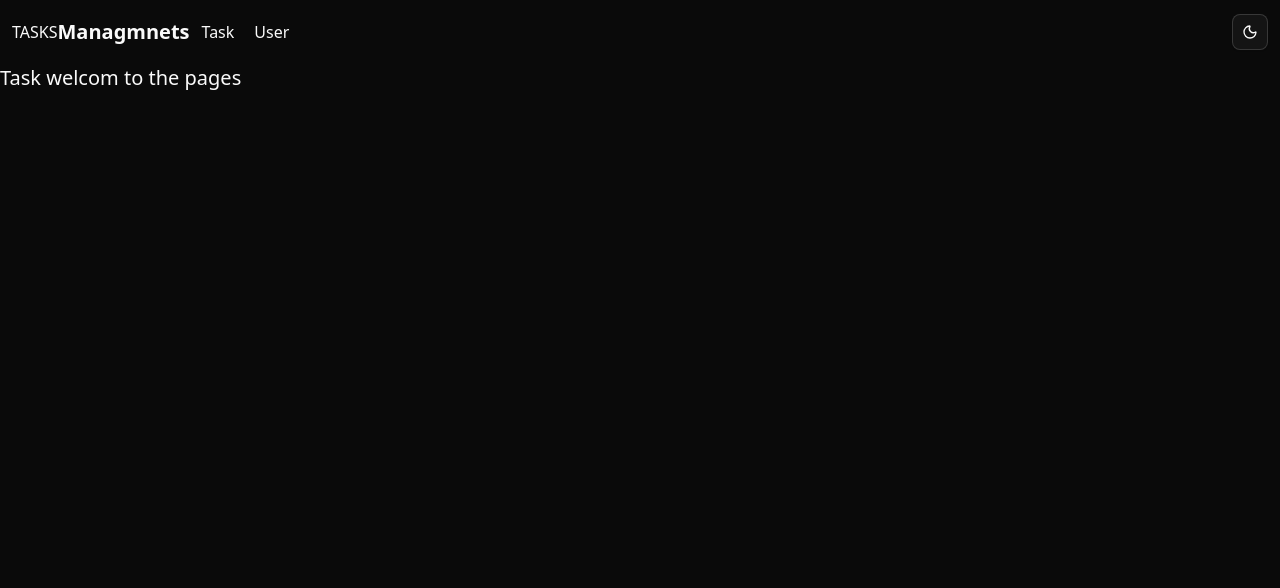
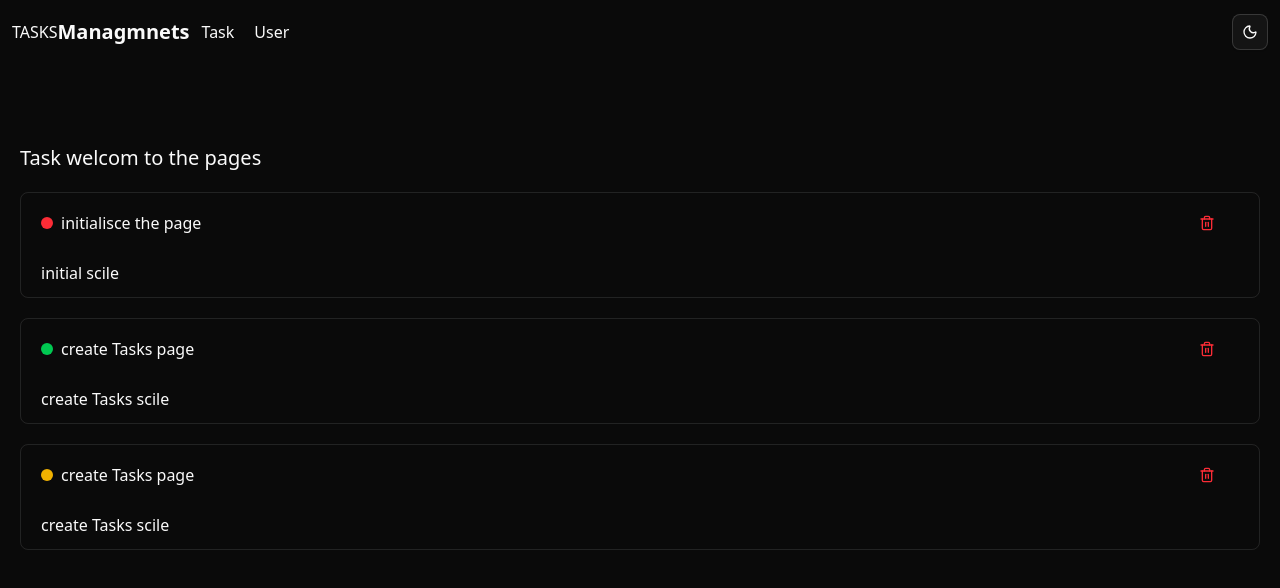
Before and after one commit to Mahabub2030/task-managements-, a React (Vite) app: page /tasks in a window 1280 px wide. Shown: the top 588 px of the page. Built offline with nearby package versions, Linux system fonts and the light colour scheme.

Commit message:
added clx for styling

```diff
--- /dev/null
+++ b/@/components/ui/checkbox.tsx
@@ -0,0 +1,30 @@
+import * as React from "react"
+import * as CheckboxPrimitive from "@radix-ui/react-checkbox"
+import { CheckIcon } from "lucide-react"
+
+import { cn } from "@/lib/utils"
+
+function Checkbox({
+  className,
+  ...props
+}: React.ComponentProps<typeof CheckboxPrimitive.Root>) {
+  return (
+    <CheckboxPrimitive.Root
+      data-slot="checkbox"
+      className={cn(
+        "peer border-input dark:bg-input/30 data-[state=checked]:bg-primary data-[state=checked]:text-primary-foreground dark:data-[state=checked]:bg-primary data-[state=checked]:border-primary focus-visible:border-ring focus-visible:ring-ring/50 aria-invalid:ring-destructive/20 dark:aria-invalid:ring-destructive/40 aria-invalid:border-destructive size-4 shrink-0 rounded-[4px] border shadow-xs transition-shadow outline-none focus-visible:ring-[3px] disabled:cursor-not-allowed disabled:opacity-50",
+        className
+      )}
+      {...props}
+    >
+      <CheckboxPrimitive.Indicator
+        data-slot="checkbox-indicator"
+        className="flex items-center justify-center text-current transition-none"
+      >
+        <CheckIcon className="size-3.5" />
+      </CheckboxPrimitive.Indicator>
+    </CheckboxPrimitive.Root>
+  )
+}
+
+export { Checkbox }
--- a/package.json
+++ b/package.json
@@ -10,6 +10,7 @@
     "preview": "vite preview"
   },
   "dependencies": {
+    "@radix-ui/react-checkbox": "^1.3.2",
     "@radix-ui/react-dropdown-menu": "^2.1.15",
     "@radix-ui/react-slot": "^1.2.3",
     "@reduxjs/toolkit": "^2.8.2",
--- /dev/null
+++ b/src/components/modules/Task/TaskCard.tsx
@@ -0,0 +1,39 @@
+
+import { Button } from "@/components/ui/button";
+import { cn } from "@/lib/utils";
+import type { ITask } from "@/types";
+import { Checkbox } from "@radix-ui/react-checkbox";
+import { Trash2 } from "lucide-react";
+
+interface IProps {
+  task: ITask
+}
+
+export default function TaskCard({task} :IProps) {
+//   const dispatch = useAppDispatch();
+  return (
+    <div className="border px-5 py-3 rounded-md ">
+      <div className="flex justify-between items-center">
+        <div className="flex gap-2 items-center">
+          <div
+            className={cn("size-3 rounded-full ",{
+                "bg-green-500" : task.priority ==="Low",
+                "bg-yellow-500" : task.priority ==="Medium",
+                "bg-red-500" : task.priority ==="High",
+            })}></div>
+          <h1>
+            {task.title}
+          </h1>
+        </div>
+        <div className="flex gap-3 items-center">
+
+          <Button variant="link" className="p-0 text-red-500">
+            <Trash2 />
+          </Button>
+          <Checkbox/>
+        </div>
+      </div>
+      <p className="mt-5">{task.description}</p>
+    </div>
+  );
+}
--- a/src/components/pages/Tasks.tsx
+++ b/src/components/pages/Tasks.tsx
@@ -1,18 +1,22 @@
-import { selectFilter, selectTasks } from "@/features/tasks/taskSlice"
-import { useAppSelector } from "@/hooks/hooks"
-
+import { selectTasks } from "@/features/tasks/taskSlice";
+import { useAppSelector } from "@/hooks/hooks";
+import TaskCard from "../modules/Task/TaskCard";
 
 export default function Tasks() {
-
-  const tasks = useAppSelector(selectTasks)
-  const filter = useAppSelector(selectFilter)
-  console.log(tasks,filter)
-
-
+  const tasks = useAppSelector(selectTasks);
+  // const filter = useAppSelector(selectFilter)
+  console.log(tasks);
+  // console.log(filter)
 
   return (
-    <div>
+    <div className="mx-auto max-w-7xl px-5 mt-20">
       <h1 className="text-xl">Task welcom to the pages</h1>
+
+      <div className="space-y-5 mt-5">
+        {tasks.map((task) => (
+          <TaskCard task= {task} />
+        ))}
+      </div>
     </div>
-  )
+  );
 }
--- a/src/features/tasks/taskSlice.ts
+++ b/src/features/tasks/taskSlice.ts
@@ -2,39 +2,52 @@ import type { RootState } from "@/store";
 import type { ITask } from "@/types";
 import { createSlice } from "@reduxjs/toolkit";
 
-
-
 interface InitialSate {
-    tasks:ITask[];
-    filter:"all"|"high"|"low"
+  tasks: ITask[];
+  filter: "all" | "high" | "low";
 }
 
-const initialState : InitialSate ={
-    tasks:[
-        {
-        id:"14gggggg444444444",
-        title:"initialisce the page",
-        description:"create initial scile",
-        dueDate:"2025-12",
-        isCopleted:false,
-        priority:"High"
-    }
-    ],
-    filter:"all"
-}
+const initialState: InitialSate = {
+  tasks: [
+    {
+      id: "14gggggg444444444",
+      title: "initialisce the page",
+      description: " initial scile",
+      dueDate: "2025-12",
+      isCopleted: false,
+      priority: "High",
+    },
+    {
+      id: "14gggggg444444444",
+      title: "create Tasks page",
+      description: "create Tasks scile",
+      dueDate: "2025-12",
+      isCopleted: false,
+      priority: "Low",
+    },
+    {
+      id: "14gggggg444444444",
+      title: "create Tasks page",
+      description: "create Tasks scile",
+      dueDate: "2025-12",
+      isCopleted: false,
+      priority: "Medium",
+    },
+  ],
+  filter: "all",
+};
 
 const taskSlice = createSlice({
-    name:"task",
-    initialState,
-    reducers:{}
+  name: "task",
+  initialState,
+  reducers: {},
+});
 
-})
-
-export const selectTasks = (state:RootState) =>{
-    return state.todo.tasks
-}
-export const selectFilter = (state:RootState) =>{
-    return state.todo.filter
-}
+export const selectTasks = (state: RootState) => {
+  return state.todo.tasks;
+};
+export const selectFilter = (state: RootState) => {
+  return state.todo.filter;
+};
 
 export default taskSlice.reducer;
```
Also changed, not shown: 1 other file (tests, documents, lock files or other folders).
